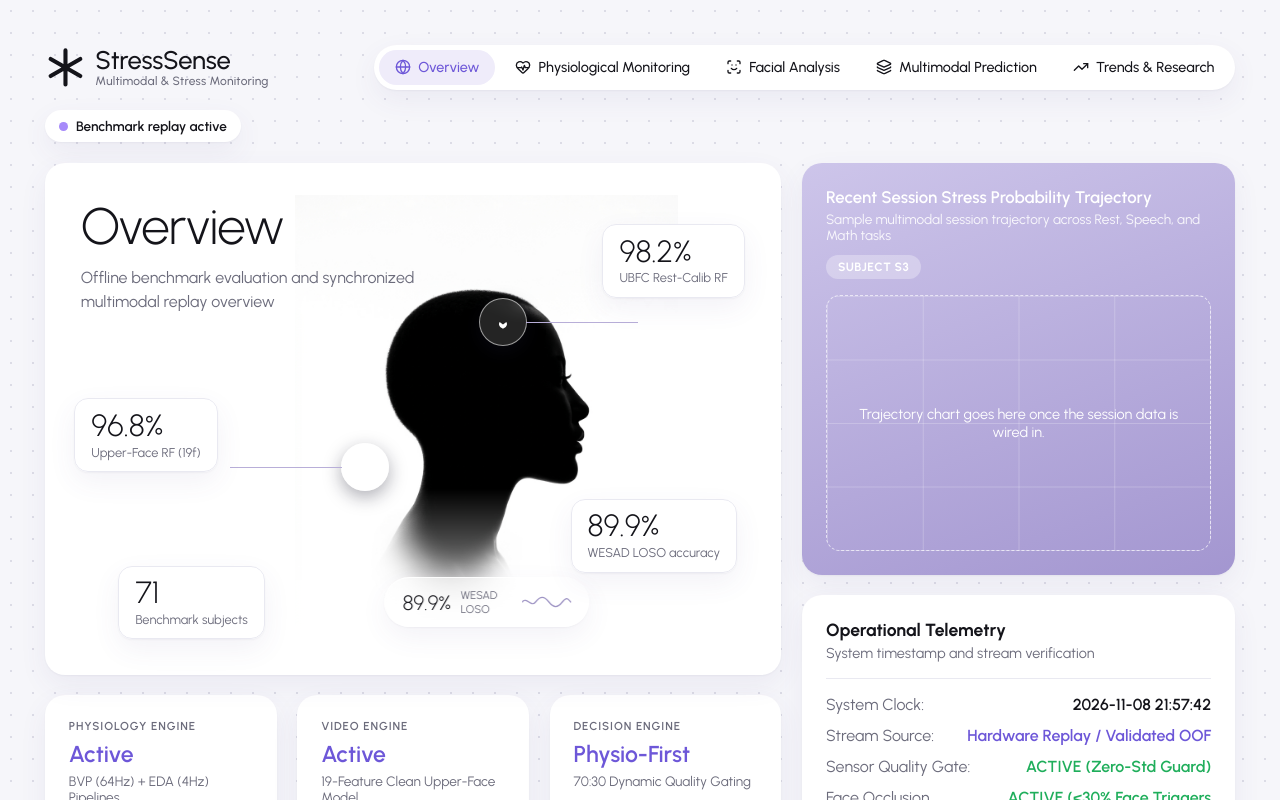
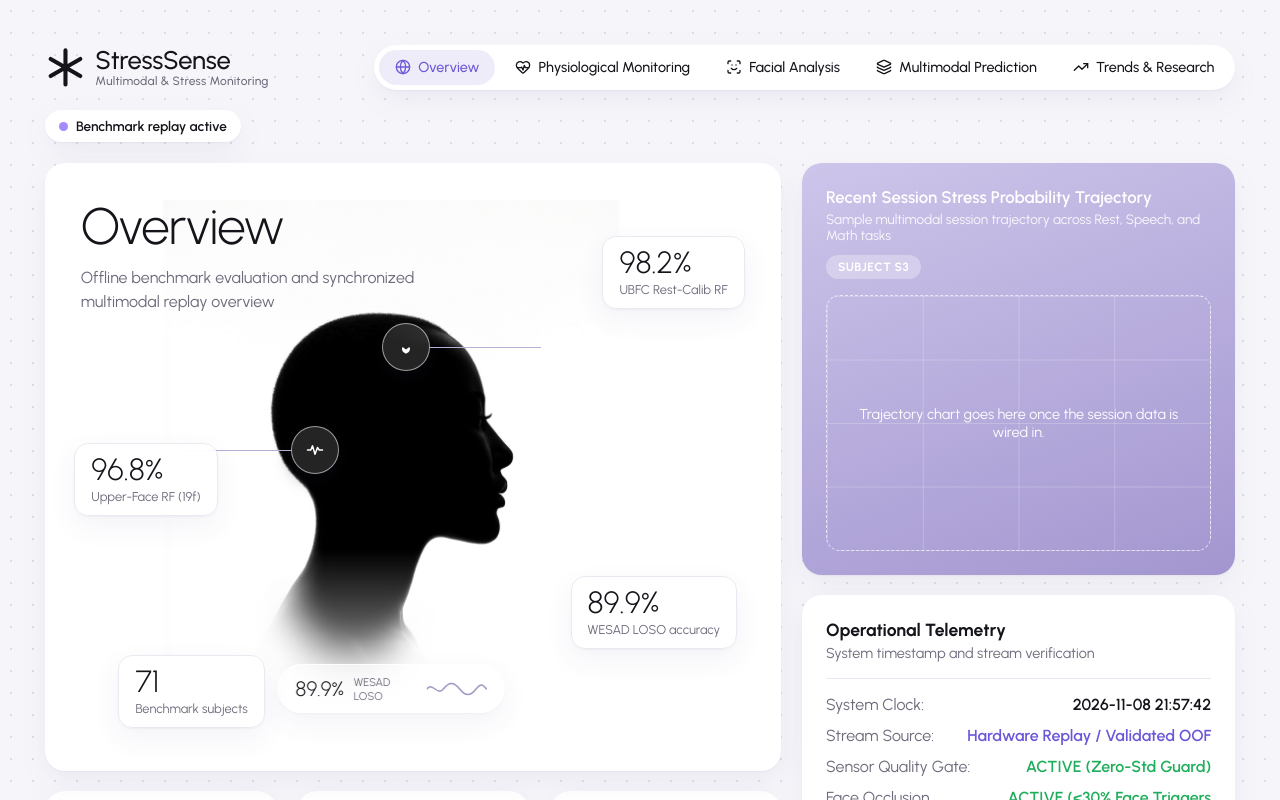
Before and after one commit to anshulll19/stress-recognition-project, a React (Vite) app in the folder frontend/: page / in a window 1280 px wide. Shown: the top 800 px of the page. Built offline with nearby package versions, Linux system fonts and the light colour scheme.

Commit message:
style: enlarge hero head image and shift it left

```diff
--- a/frontend/src/pages/Overview.module.css
+++ b/frontend/src/pages/Overview.module.css
@@ -30,7 +30,7 @@
 /* hero */
 .hero {
   position: relative;
-  min-height: 32rem;
+  min-height: 38rem;
   padding: clamp(1.25rem, 3vw, 2.25rem);
   background: var(--surface);
   border-radius: var(--radius-lg);
@@ -63,9 +63,9 @@
 
 .orb {
   position: absolute;
-  right: 14%;
+  right: 22%;
   bottom: 0;
-  width: min(24rem, 52%);
+  width: min(30rem, 62%);
   aspect-ratio: 4 / 5;
 }
 
@@ -112,8 +112,8 @@
 }
 
 .nodeSide {
-  top: 52%;
-  left: 12%;
+  top: 40%;
+  left: 28%;
 }
 
 .nodeSide::after {
```
